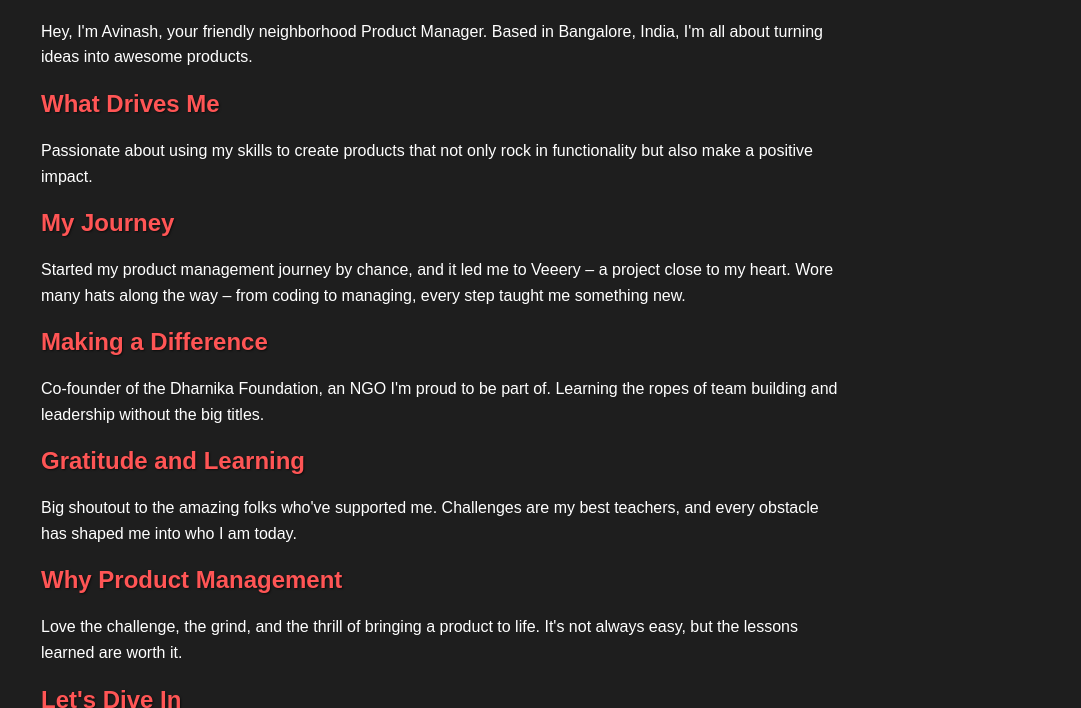
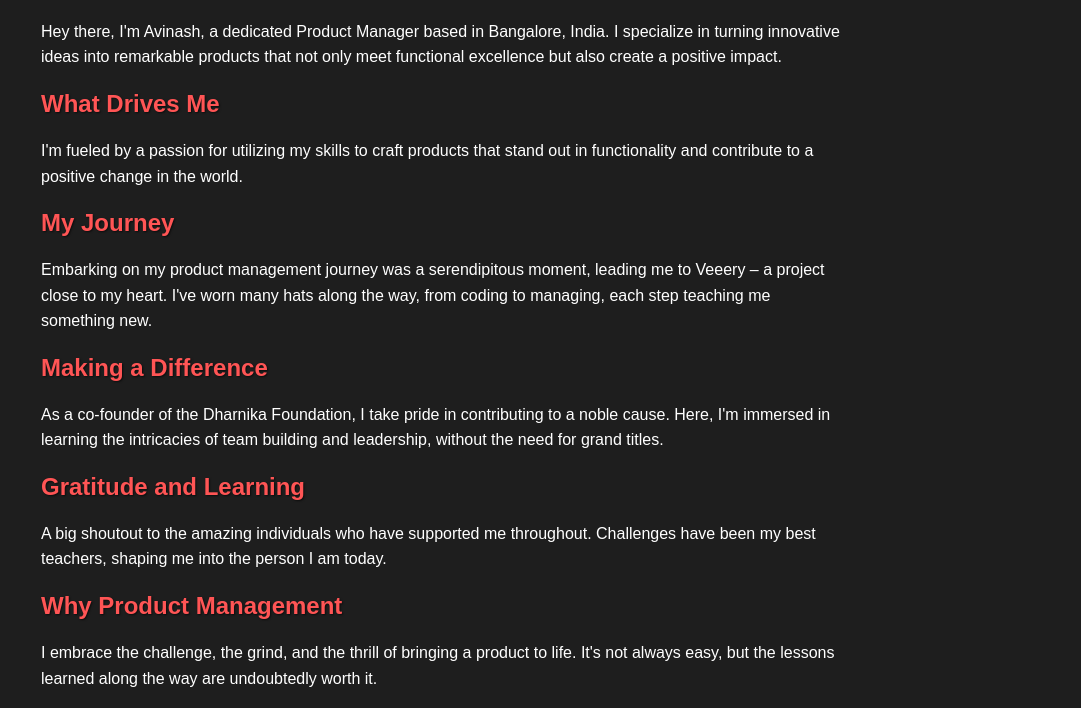
Before and after one commit to avithehacker/PM, a plain HTML site: page index.html in a window 1280 px wide. Shown: the part 81-789 px from the top of the page, without its empty margins (199-1280 px from the left). Drawn offline with Linux system fonts and the light colour scheme.

Commit message:
content change

```diff
--- a/index.html
+++ b/index.html
@@ -5,7 +5,6 @@
     <meta name="viewport" content="width=device-width, initial-scale=1.0">
     <title>Avinash's Portfolio</title>
     <link rel="icon" type="image/png" href="https://github.com/favicon.ico">
-
     <style>
         body {
             font-family: 'Arial', sans-serif;
@@ -84,22 +83,22 @@
 <div class="container">
     <h1>Welcome to Avinash's Portfolio</h1>
 
-    <p>Hey, I'm Avinash, your friendly neighborhood Product Manager. Based in Bangalore, India, I'm all about turning ideas into awesome products.</p>
+    <p>Hey there, I'm Avinash, a dedicated Product Manager based in Bangalore, India. I specialize in turning innovative ideas into remarkable products that not only meet functional excellence but also create a positive impact.</p>
 
     <h2>What Drives Me</h2>
-    <p>Passionate about using my skills to create products that not only rock in functionality but also make a positive impact.</p>
+    <p>I'm fueled by a passion for utilizing my skills to craft products that stand out in functionality and contribute to a positive change in the world.</p>
 
     <h2>My Journey</h2>
-    <p>Started my product management journey by chance, and it led me to Veeery – a project close to my heart. Wore many hats along the way – from coding to managing, every step taught me something new.</p>
+    <p>Embarking on my product management journey was a serendipitous moment, leading me to Veeery – a project close to my heart. I've worn many hats along the way, from coding to managing, each step teaching me something new.</p>
 
     <h2>Making a Difference</h2>
-    <p>Co-founder of the Dharnika Foundation, an NGO I'm proud to be part of. Learning the ropes of team building and leadership without the big titles.</p>
+    <p>As a co-founder of the Dharnika Foundation, I take pride in contributing to a noble cause. Here, I'm immersed in learning the intricacies of team building and leadership, without the need for grand titles.</p>
 
     <h2>Gratitude and Learning</h2>
-    <p>Big shoutout to the amazing folks who've supported me. Challenges are my best teachers, and every obstacle has shaped me into who I am today.</p>
+    <p>A big shoutout to the amazing individuals who have supported me throughout. Challenges have been my best teachers, shaping me into the person I am today.</p>
 
     <h2>Why Product Management</h2>
-    <p>Love the challenge, the grind, and the thrill of bringing a product to life. It's not always easy, but the lessons learned are worth it.</p>
+    <p>I embrace the challenge, the grind, and the thrill of bringing a product to life. It's not always easy, but the lessons learned along the way are undoubtedly worth it.</p>
 
     <h2>Let's Dive In</h2>
     <p>Ready to explore some of my external projects and works? Check out these initiatives where I've applied my skills and creativity:</p>
@@ -112,7 +111,7 @@
 
     <div class="resume-section">
         <h2>Resume</h2>
-        <p>Ready to elevate your team? Want to hire a passionate Product Manager? Check out my resume <a href="https://avithehacker.github.io/PM/resume.pdf" target="_blank">here</a>.</p>
+        <p>Ready to elevate your team? Interested in hiring a passionate Product Manager? Take a look at my resume <a href="https://avithehacker.github.io/PM/resume.pdf" target="_blank">here</a>.</p>
     </div>
 </div>
 
```
